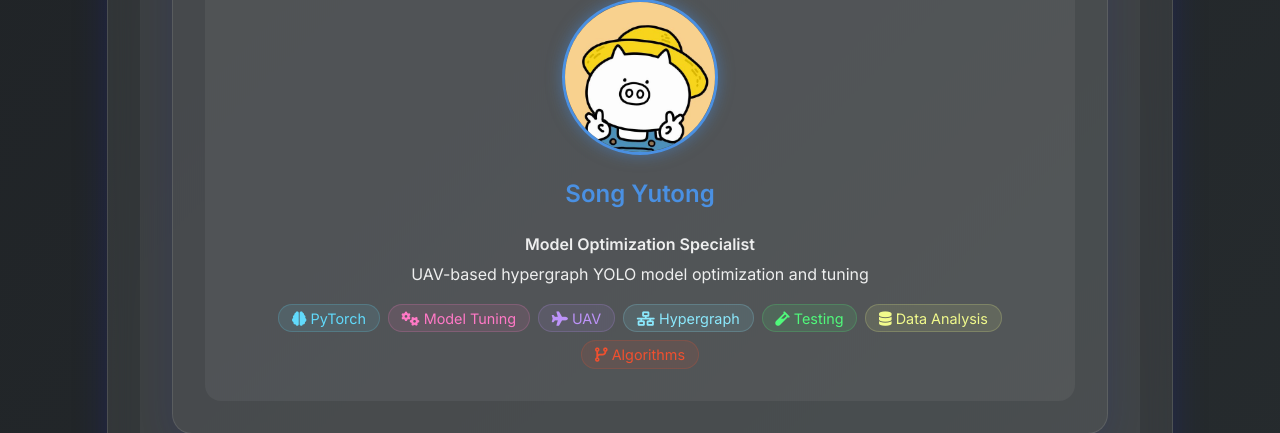
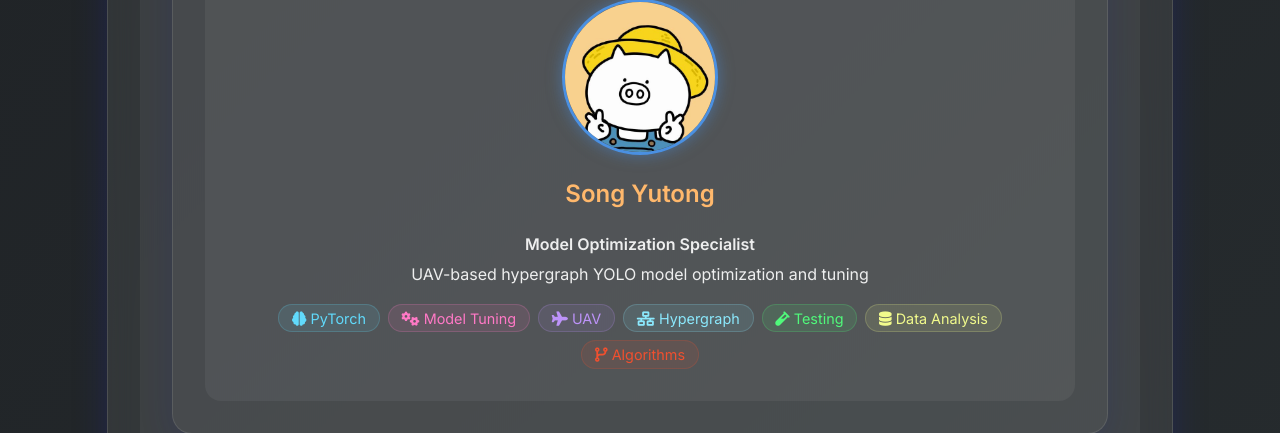
Before and after one commit to Echo-Nie/Drone-inspection-platform, a Flask app: page /about in a window 1280 px wide. Shown: the part 2198-2631 px from the top of the page. Run offline with Flask 3, Linux system fonts and the light colour scheme.

Commit message:
fix yutong song

```diff
--- a/templates/about.html
+++ b/templates/about.html
@@ -102,7 +102,7 @@
                                 <img src="{{ url_for('static', filename='syt.jpg') }}" alt="Song Yutong"
                                     class="member-image">
                             </div>
-                            <h4>Song Yutong</h4>
+                            <h4 style="color: #ffb86c;">Song Yutong</h4>
                             <p class="member-role">Model Optimization Specialist</p>
                             <p class="member-desc">UAV-based hypergraph YOLO model optimization and tuning</p>
                             <div class="member-skills">
```
